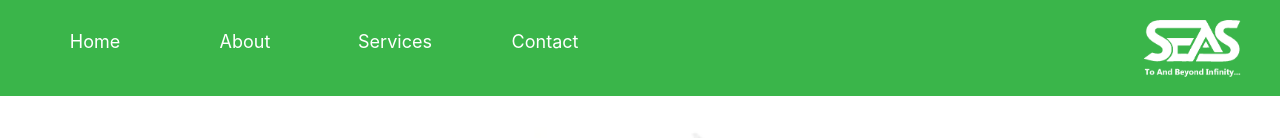
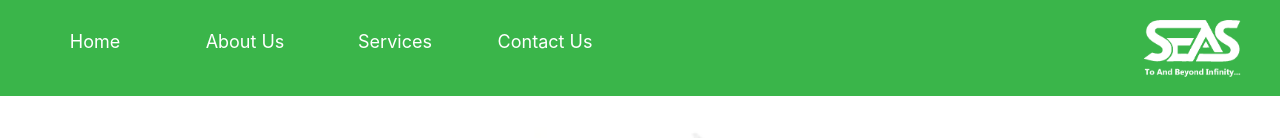
Before and after one commit to webdev-vignesh/SEAS, a React (Create React App) app: page / in a window 1280 px wide. Shown: the top 138 px of the page. Built offline with nearby package versions, Linux system fonts and the light colour scheme.

Commit message:
updated navlink titles

```diff
--- a/src/components/NavBar.js
+++ b/src/components/NavBar.js
@@ -8,9 +8,9 @@ function NavBar() {
       <nav className="navbar grid grid-cols-4">
           <ul className="hidden sm:grid grid grid-cols-4 col-start-1 col-span-2 justify-items-center p-5 text-lg text-white">
             <li className="mt-2 cursor-pointer hover:text-green-900"><Link to="home" spy={true} smooth={true}>Home</Link></li>
-            <li className="mt-2 cursor-pointer hover:text-green-900"><Link to="aboutus" spy={true} smooth={true}>About</Link></li>
+            <li className="mt-2 cursor-pointer hover:text-green-900"><Link to="aboutus" spy={true} smooth={true}>About Us</Link></li>
             <li className="mt-2"><Link to="services">Services</Link></li>
-            <li className="mt-2 cursor-pointer hover:text-green-900"><Link to="contactus" spy={true} smooth={true}>Contact</Link></li>
+            <li className="mt-2 cursor-pointer hover:text-green-900"><Link to="contactus" spy={true} smooth={true}>Contact Us</Link></li>
           </ul>
           <div>
             <Drawer />
```
